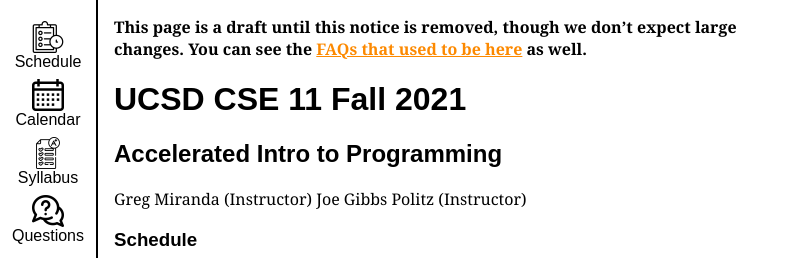
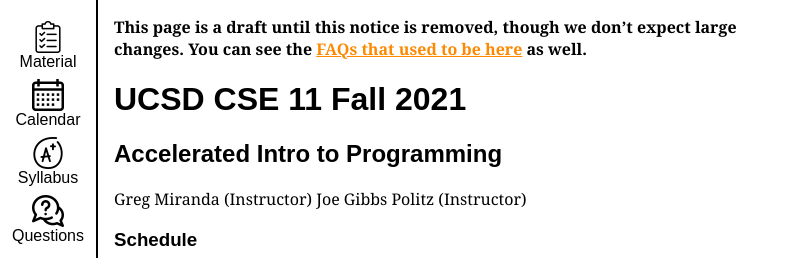
Before and after one commit to ucsd-cse11-w22/ucsd-cse11-w22.github.io, a Jekyll site: the page built from index.md, in a window 1280 px wide. Shown: the top 258 px of the page, without its empty margins (0-805 px from the left). Built offline with Jekyll 4.4.1, drawn with Linux system fonts in a browser that asks for light colours.

Commit message:
better icons

```diff
--- a/_includes/sidebar.html
+++ b/_includes/sidebar.html
@@ -1,8 +1,8 @@
     <div class='sidebar'>
         <ul>
-            <li><a title="Overview" class='sidebar-link' href='/'><img src="/clipboard.png"></img> Schedule</a></li>
+            <li><a title="Overview" class='sidebar-link' href='/'><img src="/clipboard.png"></img> Material</a></li>
             <li><a title="Overview" class='sidebar-link' href='/calendar.html'><img src="/calendar.png"></img> Calendar</a></li>
-            <li><a title="Syllabus" class='sidebar-link' href='/syllabus.html'><img src="/score.png"></img> Syllabus</a></li>
+            <li><a title="Syllabus" class='sidebar-link' href='/syllabus.html'><img src="/grade.png"></img> Syllabus</a></li>
 <!--            <li><a title="Lectures" class='sidebar-link' href='/material.html'><img src="/presentation.png"></img> Material</a></li> -->
             <li><a title="Questions" class='sidebar-link' href='/staff-and-help.html'><img src="/communication.png"></img> Questions</a></li>
         </ul>
```
Also changed, not shown: clipboard.png, grade.png (added), programming.png (added).
